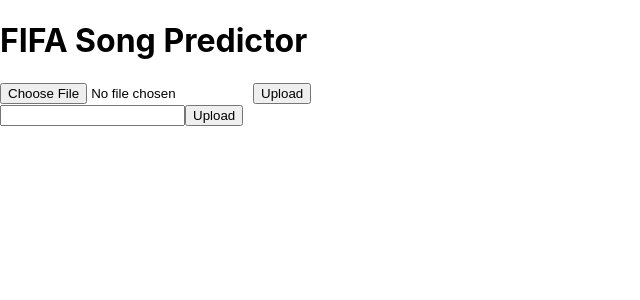
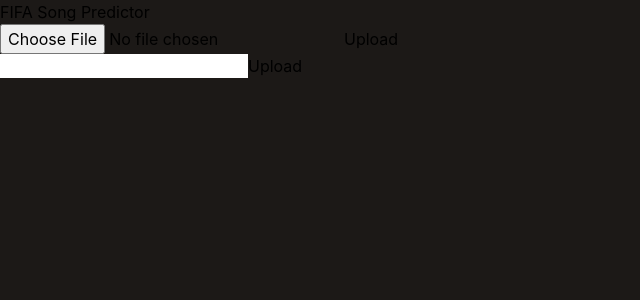
Before and after one commit to VidipKhattar/fifa_predictor, a React (Create React App) app in the folder frontend/: page / in a window 1280 px wide. Shown: the top 300 px of the page, without its empty margins (0-640 px from the left). Built offline with nearby package versions, Linux system fonts and the light colour scheme.

Commit message:
Added tailwind functionality

```diff
--- a/frontend/src/index.css
+++ b/frontend/src/index.css
@@ -1,3 +1,13 @@
+@tailwind base;
+@tailwind components;
+@tailwind utilities;
+
+@layer base {
+  body {
+    @apply bg-stone-900
+  }
+
+
 body {
   margin: 0;
   font-family: -apple-system, BlinkMacSystemFont, 'Segoe UI', 'Roboto', 'Oxygen',
@@ -11,3 +21,5 @@
   font-family: source-code-pro, Menlo, Monaco, Consolas, 'Courier New',
     monospace;
 }
+
+}
--- /dev/null
+++ b/frontend/tailwind.config.js
@@ -0,0 +1,8 @@
+/** @type {import('tailwindcss').Config} */
+module.exports = {
+  content: ["./src/**/*.{js,jsx,ts,tsx}"],
+  theme: {
+    extend: {},
+  },
+  plugins: [],
+};
```
Also changed, not shown: frontend/src/index.js (+6 -6 lines).
